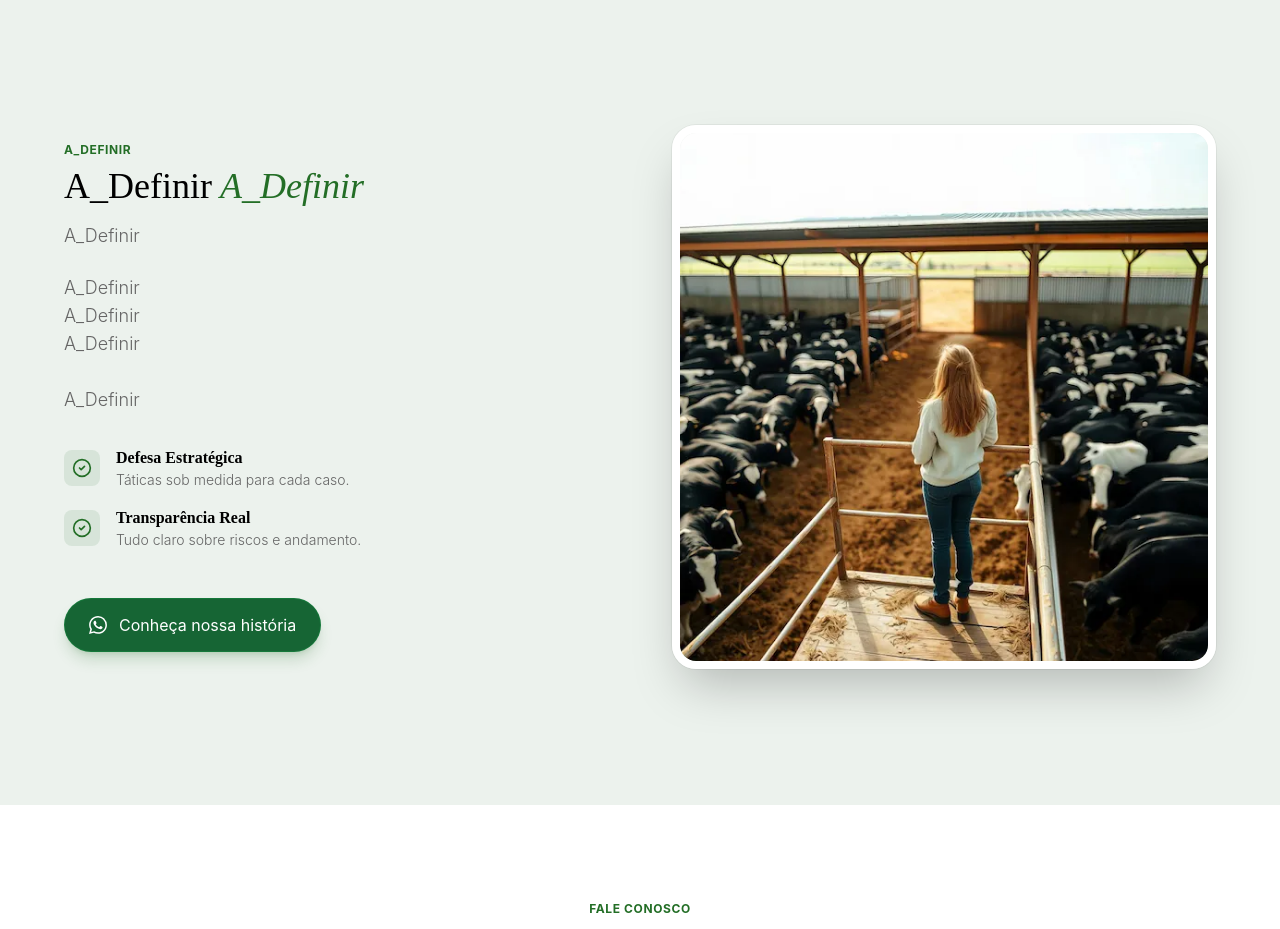
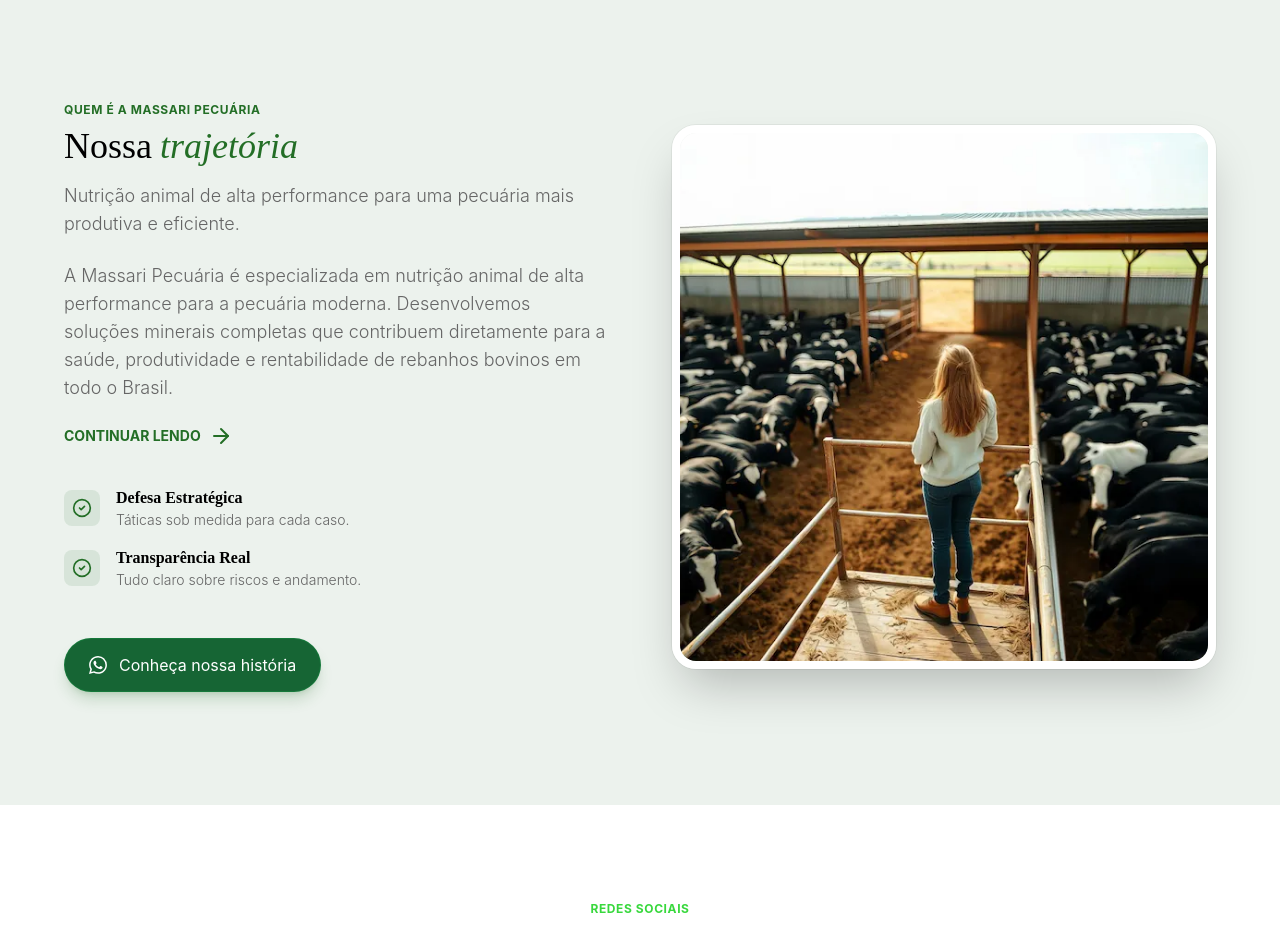
Before and after one commit to Paper-Street-Softwares/SOP-Massari, a React (Vite) app: page /#home in a window 1280 px wide. Shown: the part 1860-2789 px from the top of the page. Built offline with nearby package versions, Linux system fonts and the light colour scheme.

Commit message:
fix: About e AboutSocial

```diff
--- a/src/components/sections/AboutNovoTemplate.jsx
+++ b/src/components/sections/AboutNovoTemplate.jsx
@@ -102,7 +102,7 @@ function AboutNovoTemplate({ ButtonModal, colorMode }) {
                   {ButtonModal && (
                     <Button
                       onClick={onClick}
-                      className="bg-transparent mt-4 border-none shadow-primary/20 font-secondFont py-0 uppercase font-bold text-primaryLight/90 transition-all px-0 hover:underline outline-none flex items-center gap-2"
+                      className={`bg-transparent mt-4 border-none shadow-primary/20 font-secondFont py-0 uppercase font-bold transition-all px-0 hover:underline outline-none flex items-center gap-2 ${textDestaque}`}
                     >
                       {content.texts.about.buttonModalLabelAbout}
                       <ArrowRight width={24} height={24} />
--- a/src/components/sections/SocialMediaTemplate.jsx
+++ b/src/components/sections/SocialMediaTemplate.jsx
@@ -46,7 +46,7 @@ function SocialMediaTemplate({ colorMode }) {
   }
 
   return (
-    <SectionArea paddingtop={false} className={backgroundMode}>
+    <SectionArea className={backgroundMode}>
       <SectionWrapper>
         <section>
           <div className="container mx-auto">
--- a/src/content/content.jsx
+++ b/src/content/content.jsx
@@ -311,41 +311,42 @@ const content = {
         img: aboutImg,
         alt: 'Imagem ilustrativa da Seção Sobre',
       },
-      miniTag: 'A_Definir',
-      FirstPartTitle: 'A_Definir',
+      miniTag: 'QUEM É A MASSARI PECUÁRIA',
+      FirstPartTitle: 'Nossa',
       DestaquePartTitle: (
         <p>
-          <span className="italic"> A_Definir</span>{' '}
+          <span className="italic"> trajetória</span>{' '}
         </p>
       ),
       SecondPartTitle: '',
-      subtitle: 'A_Definir',
+      subtitle:
+        'Nutrição animal de alta performance para uma pecuária mais produtiva e eficiente.',
       paragraph: (
         <div>
-          A_Definir
-          <br />
-          A_Definir
-          <br />
-          A_Definir
-          <br />
-          <br />
-          A_Definir
+          A Massari Pecuária é especializada em nutrição animal de alta
+          performance para a pecuária moderna. Desenvolvemos soluções minerais
+          completas que contribuem diretamente para a saúde, produtividade e
+          rentabilidade de rebanhos bovinos em todo o Brasil.
         </div>
       ),
       buttonModalLabelAbout: 'Continuar lendo',
       modal: (
         <p className="text-mutedForeground font-secondFont">
-          A_Definir
+          A Massari Pecuária é especializada em nutrição animal de alta
+          performance para a pecuária moderna. Desenvolvemos soluções minerais
+          completas que contribuem diretamente para a saúde, produtividade e
+          rentabilidade de rebanhos bovinos em todo o Brasil.
           <br />
           <br />
-          A_Definir
-          <br />
-          <br />
-          A_Definir
+          Nossa tecnologia une suplementação mineral balanceada com probióticos
+          e prebióticos, indo além da nutrição básica. Fortalecemos o sistema
+          imunológico, melhoramos a eficiência reprodutiva e impulsionamos o
+          ganho de peso e a produção de leite, com resultados comprovados no
+          campo.
         </p>
       ),
       paragraphModalCta: 'Entre em contato',
-      titleModal: 'A_Definir',
+      titleModal: 'Nossa trajetória',
       ctaButtonAriaLabel: 'Botão para entrar em contato',
       ctaButtonText: 'Entre em contato',
       aboutSocial: {
@@ -357,7 +358,7 @@ const content = {
         miniTag: 'REDES SOCIAIS',
         title: 'Conecte-se conosco',
         subtitle:
-          'Aproveite nossas redes sociais para mantermos contato e ficar por dentro dos lançamentos, novidades e atualizações do mercado imobiliário.',
+          'Informação, conhecimento e soluções para quem vive a pecuária no dia a dia.',
         paragraph: <p></p>,
         labelInstagram: 'Siga-nos no Instagram',
         labelFacebook: 'Siga-nos no Facebook',
--- a/src/pages/Index.jsx
+++ b/src/pages/Index.jsx
@@ -49,8 +49,8 @@ export default function Index() {
           <Suspense fallback={null}>
             <FeaturesNovaTemplate colorMode={colorMode} />
             {/* <FeaturesSemImage colorMode={colorMode} /> */}
-            <AboutNovoTemplate colorMode={colorMode} ButtonModal={false} />
-            {/* <SocialMediaTemplate colorMode={colorMode} /> */}
+            <AboutNovoTemplate colorMode={colorMode} ButtonModal={true} />
+            <SocialMediaTemplate colorMode={colorMode} />
             <CtaNovoTemplate colorMode={colorMode} />
             <StepsNovoTemplate colorMode={colorMode} />
             <FaqNovoTemplate colorMode={colorMode} />
```
